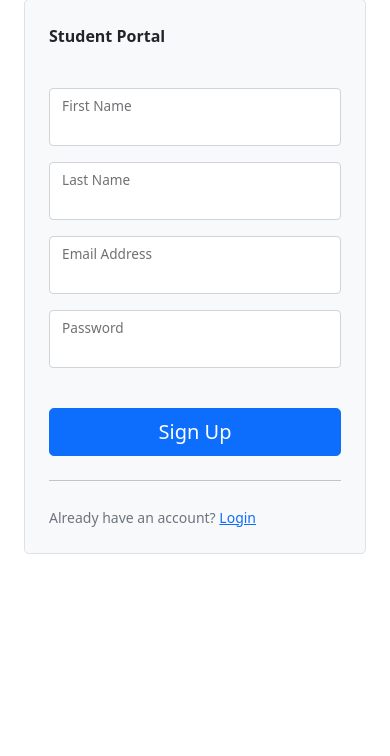
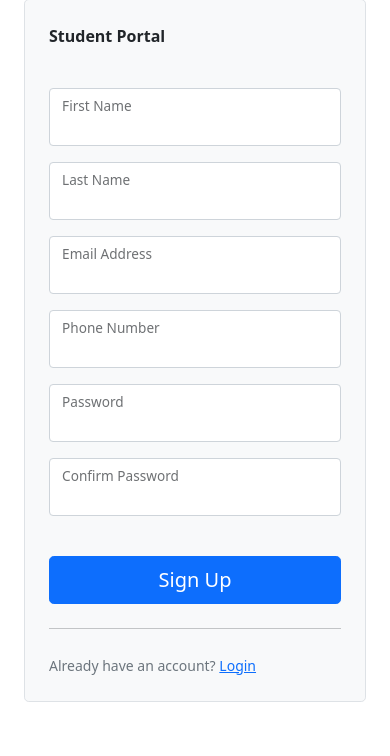
Before and after one commit to juleshenry/lonestarlearningsystem, a Flask app: page /register in a window 390 px wide. Shown: the part 244-1000 px from the top of the page. Before the commit the page ends 798 px from the top, so only its background shows below. Run offline with Flask 2, Linux system fonts and the light colour scheme; some libraries are stand-ins or nearby versions.

Commit message:
phone number enabled

```diff
--- a/app/forms.py
+++ b/app/forms.py
@@ -5,7 +5,7 @@ Copyright (c) 2019 - present AppSeed.us
 from flask_wtf import FlaskForm
 from flask_wtf.file import FileField, FileRequired
 from wtforms import StringField, TextAreaField, SubmitField, PasswordField
-from wtforms.validators import InputRequired, Email, DataRequired
+from wtforms.validators import InputRequired, Email, DataRequired, EqualTo, Length
 
 
 class LoginForm(FlaskForm):
@@ -16,5 +16,12 @@ class LoginForm(FlaskForm):
 class RegisterForm(FlaskForm):
     first_name = StringField(u"First Name", validators=[DataRequired()])
     last_name = StringField(u"First Name", validators=[DataRequired()])
-    password = PasswordField(u"Password", validators=[DataRequired()])
+    password = PasswordField(u"Password", validators=[DataRequired(),
+        Length(min=8, max=20, message='Password must contain 8 characters'),
+        EqualTo('password_confirm', message='Passwords must match')
+    ])
+    password_confirm = StringField(label='Password confirm', validators=[
+        Length(min=6, max=10)
+    ])
     email = StringField(u"Email Address", validators=[DataRequired(), Email()])
+    phone_number = StringField(u"Phone Number", validators=[DataRequired()])
--- a/app/models.py
+++ b/app/models.py
@@ -15,14 +15,15 @@ class Users(db.Model, UserMixin):
     first_name = db.Column(db.String(64))
     last_name = db.Column(db.String(64))
     email = db.Column(db.String(120), unique=True)
-    # phone_number = db.Column(db.)
+    phone_number = db.Column(db.String(20))
     password = db.Column(db.String(500))
 
-    def __init__(self, first_name, last_name, email, password):
+    def __init__(self, first_name, last_name, email, phone_number, password):
         self.first_name = first_name
         self.last_name = last_name
         self.password = password
         self.email = email
+        self.phone_number = phone_number
 
     def __repr__(self):
         return str(self.id) + " - " + str(self.first_name) +" - " + str(self.last_name)
--- a/app/templates/register.html
+++ b/app/templates/register.html
@@ -57,13 +57,17 @@
                             {{ form.email(class="form-control") }}
                             <label for="floatingInput">Email Address</label>
                         </div>
-{#                        <div class="form-floating mb-3">#}
-{#                            {{ form.phone_number(class="form-control") }}#}
-{#                            <label for="floatingInput">Phone Number</label>#}
-{#                        </div>#}
+                        <div class="form-floating mb-3">
+                            {{ form.phone_number(class="form-control") }}
+                            <label for="floatingInput">Phone Number</label>
+                        </div>
                         <div class="form-floating mb-3">
                             {{ form.password(class="form-control", type="password") }}
                             <label for="floatingPassword">Password</label>
+                        </div>
+                        <div class="form-floating mb-3">
+                            {{ form.password_confirm(class="form-control", type="password") }}
+                            <label for="floatingPassword">Confirm Password</label>
                         </div>
                         <br />
                         <!--
--- a/app/views.py
+++ b/app/views.py
@@ -50,6 +50,7 @@ def register():
         last_name = request.form.get("last_name", "", type=str)
         password = request.form.get("password", "", type=str)
         email = request.form.get("email", "", type=str)
+        phone_number = request.form.get("phone_number", type=str)
 
         # filter User out of database through username
         user_by_email = Users.query.filter_by(email=email).first()
@@ -58,7 +59,7 @@ def register():
             msg = "Error: Already registered!"
         else:
             pw_hash = bc.generate_password_hash(password)
-            user = Users(first_name, last_name, email, pw_hash)
+            user = Users(first_name, last_name, email, phone_number, pw_hash)
             user.save()
             msg = 'User created, please <a href="' + url_for("login") + '">login</a>'
             success = True
```
